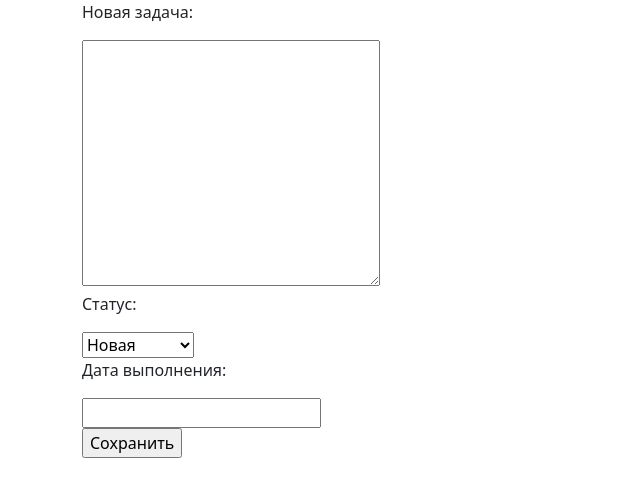
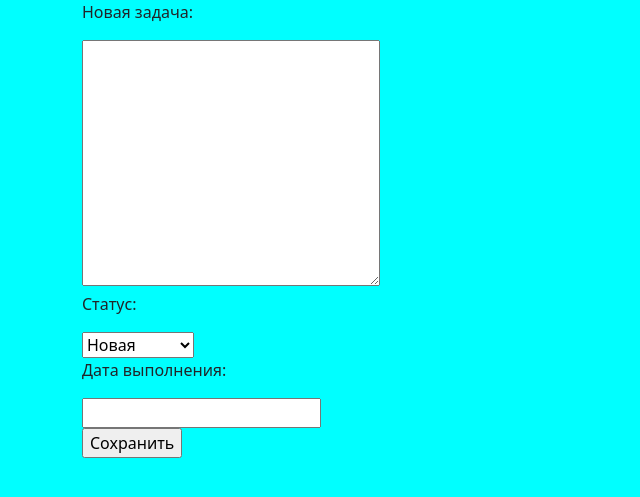
Before and after one commit to Nadezhda2205/homework_55_Nadezhda_Khovrich, a Django app: page /add/ in a window 1280 px wide. Shown: the top 497 px of the page, without its empty margins (0-640 px from the left). Run offline with Django 4.2, Linux system fonts and the light colour scheme.

Commit message:
Подключение style.css

```diff
--- a/core/settings.py
+++ b/core/settings.py
@@ -121,6 +121,10 @@ USE_TZ = True
 
 STATIC_URL = 'static/'
 
+STATICFILES_DIRS = [
+    BASE_DIR / "static",
+]
+
 # Default primary key field type
 # https://docs.djangoproject.com/en/4.1/ref/settings/#default-auto-field
 
--- /dev/null
+++ b/static/css/style.css
@@ -0,0 +1,3 @@
+body{
+    background-color: aqua;
+}
--- a/templates/base.html
+++ b/templates/base.html
@@ -1,8 +1,10 @@
+{% load static %}
 <!DOCTYPE html>
 <html lang="en">
 <head>
     <meta charset="UTF-8">
     <link href="https://cdn.jsdelivr.net/npm/bootstrap@5.0.2/dist/css/bootstrap.min.css" rel="stylesheet" integrity="sha384-EVSTQN3/azprG1Anm3QDgpJLIm9Nao0Yz1ztcQTwFspd3yD65VohhpuuCOmLASjC" crossorigin="anonymous">
+    <link rel="stylesheet" href="{% static 'css/style.css' %}">
     <title>
         {% block title %}
 
```
